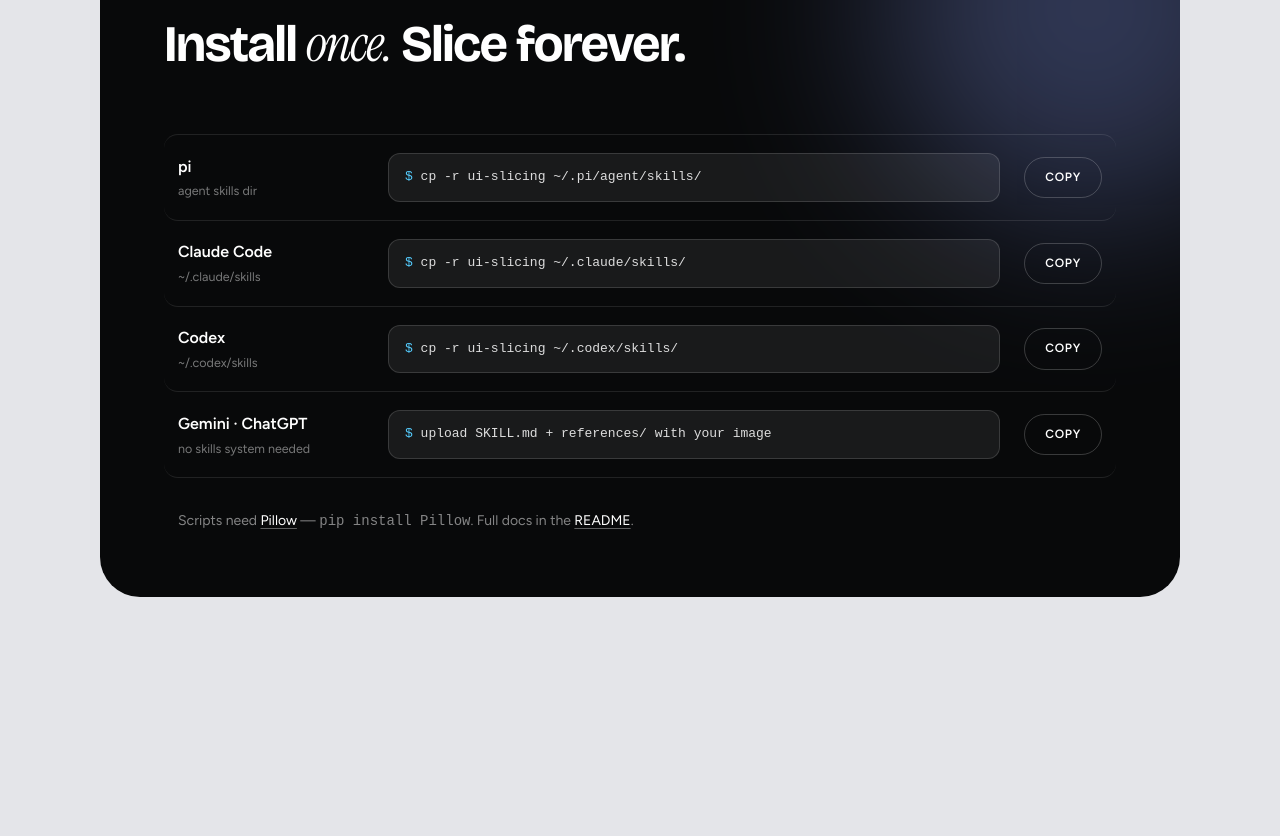
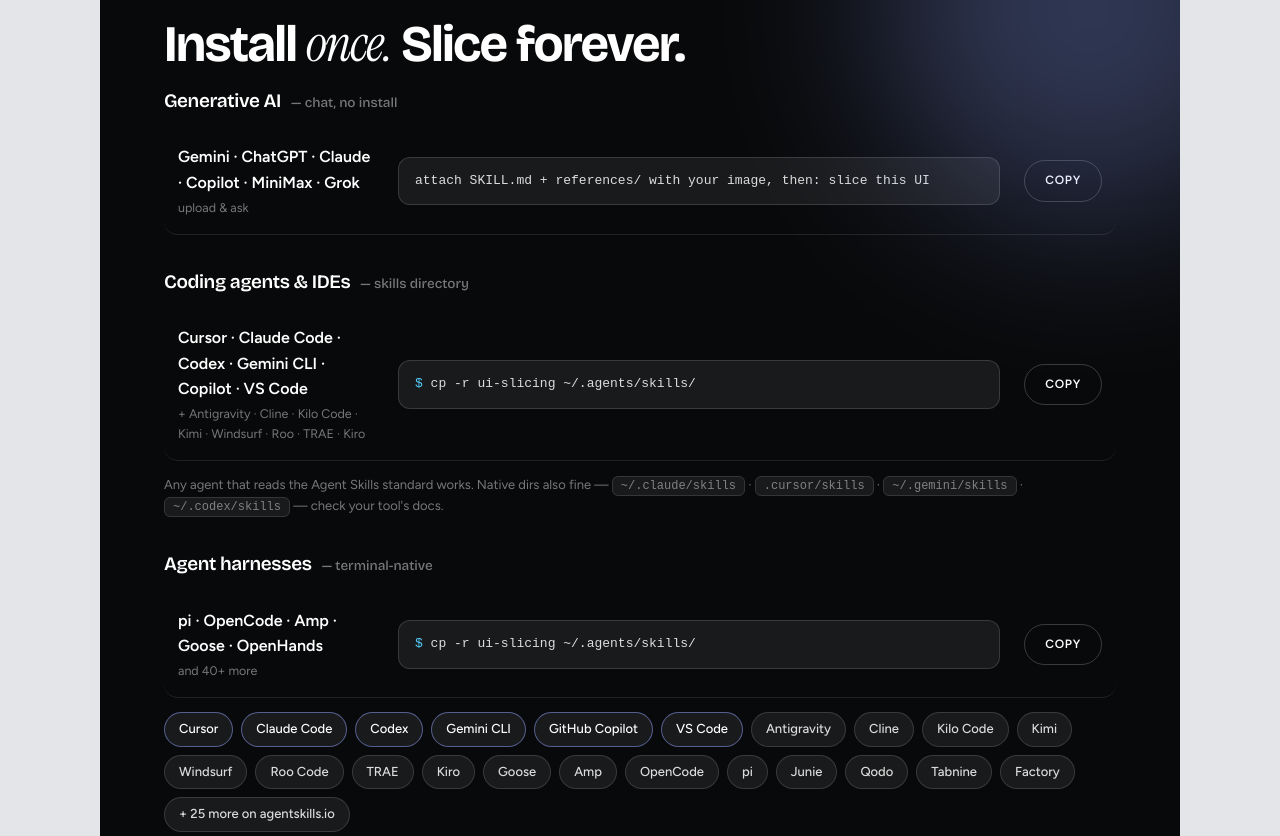
Before and after one commit to viesloxy/ui-slicing, a plain HTML site: page docs/index.html in a window 1280 px wide. Shown: the part 5130-5966 px from the top of the page. Drawn offline with nearby package versions, Linux system fonts and the light colour scheme.

Commit message:
install section: generative AI first, expanded to 23+ agents per agentskills.io standard

```diff
--- a/docs/index.html
+++ b/docs/index.html
@@ -248,10 +248,19 @@
 .install-panel .glowwrap .g1{width:420px;height:420px;background:var(--peri);top:-140px;right:-120px;opacity:.3}
 .install-panel h2{font-family:var(--font-display);font-weight:700;font-size:clamp(30px,4vw,52px);letter-spacing:-.035em;position:relative}
 .install-panel h2 .serif{font-weight:400}
-.install-list{margin-top:var(--s5);position:relative}
-.inst{display:grid;grid-template-columns:200px 1fr auto;gap:var(--s3);align-items:center;padding-block:18px;border-bottom:1px solid rgba(255,255,255,.1);border-radius:14px;transition:background var(--dur) var(--ease)}
+.inst-list{margin-top:var(--s5);position:relative}
+.inst-group{margin-top:var(--s4)}
+.inst-group:first-child{margin-top:0}
+.inst-group h3{font-family:var(--font-display);font-weight:600;font-size:19px;letter-spacing:-.02em;margin-bottom:12px;display:flex;align-items:baseline;gap:10px;flex-wrap:wrap}
+.inst-group h3 small{font-weight:400;font-size:13.5px;color:rgba(255,255,255,.45);letter-spacing:0}
+.inst{display:grid;grid-template-columns:210px 1fr auto;gap:var(--s3);align-items:center;padding-block:16px;border-bottom:1px solid rgba(255,255,255,.1);border-radius:14px;transition:background var(--dur) var(--ease)}
 .inst:first-child{border-top:1px solid rgba(255,255,255,.1)}
 .inst:hover{background:rgba(255,255,255,.05)}
+.toolchips{display:flex;flex-wrap:wrap;gap:8px;margin-top:14px}
+.toolchips span{background:rgba(255,255,255,.07);border:1px solid rgba(255,255,255,.14);border-radius:999px;padding:6px 14px;font-size:13px;font-weight:500;color:rgba(255,255,255,.85)}
+.toolchips span.star{border-color:rgba(143,164,255,.5);color:#fff}
+.dir-note{margin-top:14px;font-size:13px;color:rgba(255,255,255,.45)}
+.dir-note code{font-family:ui-monospace,monospace;font-size:12px;background:rgba(255,255,255,.07);border:1px solid rgba(255,255,255,.12);padding:2px 8px;border-radius:6px}
 .inst-who{font-weight:600;font-size:16px;padding-left:14px}
 .inst-who small{display:block;font-weight:400;font-size:12.5px;color:rgba(255,255,255,.45);margin-top:2px}
 .inst-cmd{font-family:ui-monospace,monospace;font-size:13px;color:rgba(255,255,255,.85);background:rgba(255,255,255,.07);border:1px solid rgba(255,255,255,.14);padding:13px 16px;border-radius:12px;overflow-x:auto;white-space:nowrap;min-width:0}
@@ -302,7 +311,7 @@
   .chipcard{display:none}
   .inst{grid-template-columns:1fr;gap:10px}
   .inst-who{padding-left:0}
-  .copy{margin-right:0;justify-self:end}
+  .copy{margin-right:0;justify-self:start}
   .inst-note{padding-left:0}
 }
 @media (prefers-reduced-motion:reduce){
@@ -528,25 +537,33 @@
       <div class="glowwrap" aria-hidden="true"><span class="glow g1"></span></div>
       <h2 id="install-title">Install <em class="serif">once.</em> Slice forever.</h2>
       <div class="install-list">
-        <div class="inst">
-          <div class="inst-who">pi<small>agent skills dir</small></div>
-          <code class="inst-cmd"><span class="c">$</span> cp -r ui-slicing ~/.pi/agent/skills/</code>
-          <button class="copy" data-copy="cp -r ui-slicing ~/.pi/agent/skills/">COPY</button>
+        <div class="inst-group">
+          <h3>Generative AI <small>— chat, no install</small></h3>
+          <div class="inst">
+            <div class="inst-who">Gemini · ChatGPT · Claude · Copilot · MiniMax · Grok<small>upload &amp; ask</small></div>
+            <code class="inst-cmd">attach SKILL.md + references/ with your image, then: slice this UI</code>
+            <button class="copy" data-copy="Attach SKILL.md and the references/ folder together with your reference image, then ask: slice this UI.">COPY</button>
+          </div>
         </div>
-        <div class="inst">
-          <div class="inst-who">Claude Code<small>~/.claude/skills</small></div>
-          <code class="inst-cmd"><span class="c">$</span> cp -r ui-slicing ~/.claude/skills/</code>
-          <button class="copy" data-copy="cp -r ui-slicing ~/.claude/skills/">COPY</button>
+        <div class="inst-group">
+          <h3>Coding agents &amp; IDEs <small>— skills directory</small></h3>
+          <div class="inst">
+            <div class="inst-who">Cursor · Claude Code · Codex · Gemini CLI · Copilot · VS Code<small>+ Antigravity · Cline · Kilo Code · Kimi · Windsurf · Roo · TRAE · Kiro</small></div>
+            <code class="inst-cmd"><span class="c">$</span> cp -r ui-slicing ~/.agents/skills/</code>
+            <button class="copy" data-copy="cp -r ui-slicing ~/.agents/skills/">COPY</button>
+          </div>
+          <div class="dir-note">Any agent that reads the Agent Skills standard works. Native dirs also fine — <code>~/.claude/skills</code> · <code>.cursor/skills</code> · <code>~/.gemini/skills</code> · <code>~/.codex/skills</code> — check your tool's docs.</div>
         </div>
-        <div class="inst">
-          <div class="inst-who">Codex<small>~/.codex/skills</small></div>
-          <code class="inst-cmd"><span class="c">$</span> cp -r ui-slicing ~/.codex/skills/</code>
-          <button class="copy" data-copy="cp -r ui-slicing ~/.codex/skills/">COPY</button>
-        </div>
-        <div class="inst">
-          <div class="inst-who">Gemini · ChatGPT<small>no skills system needed</small></div>
-          <code class="inst-cmd"><span class="c">$</span> upload SKILL.md + references/ with your image</code>
-          <button class="copy" data-copy="Attach SKILL.md and the references/ folder together with your reference image, then ask: slice this UI.">COPY</button>
+        <div class="inst-group">
+          <h3>Agent harnesses <small>— terminal-native</small></h3>
+          <div class="inst">
+            <div class="inst-who">pi · OpenCode · Amp · Goose · OpenHands<small>and 40+ more</small></div>
+            <code class="inst-cmd"><span class="c">$</span> cp -r ui-slicing ~/.agents/skills/</code>
+            <button class="copy" data-copy="cp -r ui-slicing ~/.agents/skills/">COPY</button>
+          </div>
+          <div class="toolchips" aria-label="Tools that support the Agent Skills standard">
+            <span class="star">Cursor</span><span class="star">Claude Code</span><span class="star">Codex</span><span class="star">Gemini CLI</span><span class="star">GitHub Copilot</span><span class="star">VS Code</span><span>Antigravity</span><span>Cline</span><span>Kilo Code</span><span>Kimi</span><span>Windsurf</span><span>Roo Code</span><span>TRAE</span><span>Kiro</span><span>Goose</span><span>Amp</span><span>OpenCode</span><span>pi</span><span>Junie</span><span>Qodo</span><span>Tabnine</span><span>Factory</span><span>+ 25 more on agentskills.io</span>
+          </div>
         </div>
       </div>
       <p class="inst-note">Scripts need <a href="https://pypi.org/project/Pillow/" target="_blank" rel="noopener">Pillow</a> — <span style="font-family:ui-monospace,monospace">pip install Pillow</span>. Full docs in the <a href="https://github.com/viesloxy/ui-slicing#readme" target="_blank" rel="noopener">README</a>.</p>
```
Also changed, not shown: docs/v3_inst.png (added).
